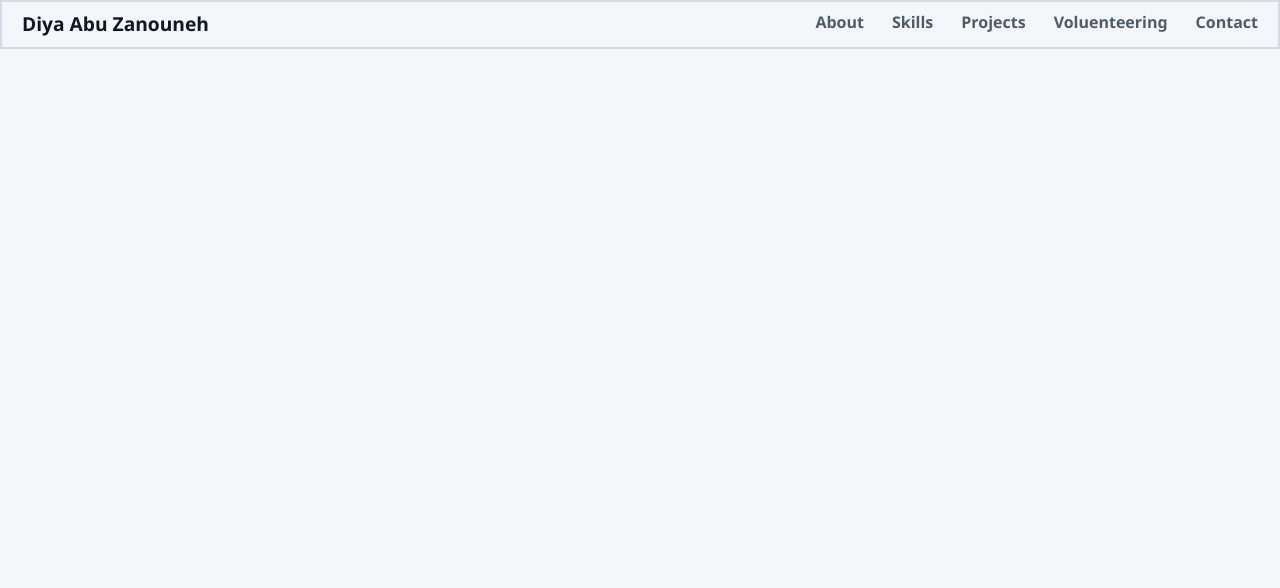
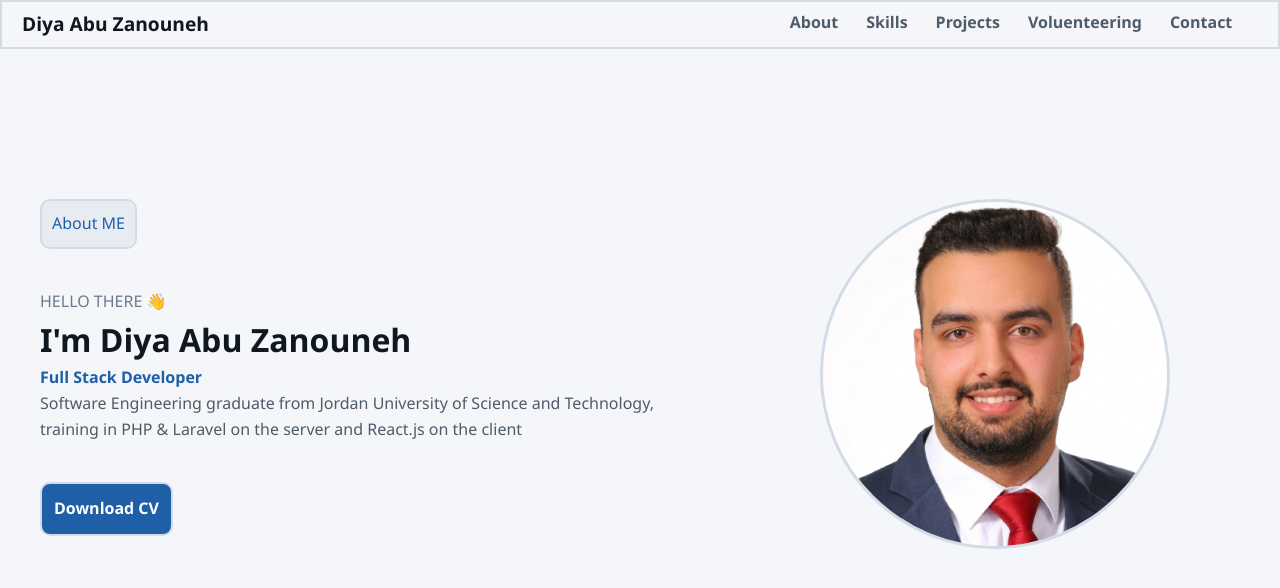
Before and after one commit to DiyaAbuZanouneh/Portfolio-Project, a plain HTML site: page index.html in a window 1280 px wide. Drawn offline with Linux system fonts and the light colour scheme.

Commit message:
Complete the Hero Section

```diff
--- a/css/style.css
+++ b/css/style.css
@@ -6,23 +6,34 @@
 
 /* Variables */
 :root {
- --bg:#F4F6F9; /* For Background Color */
- --border:#D3DCE6;  /* For Border */
- --text:#0F1720; /* For Main Text */
- --text-2:#4E5B69; /* For Secondary Text */
- --text-3:#6B7A8C; /* For Footer + Hello There Text */
- --accent:#1E5FA8; /* For Buttons */
- --accent-hover:#164A85; /* For Buttons Hover */
- --accent-ink:#ffffff; /* For Any Text Background Blue */
- --focus:#A8C8EA; /* For Card Focus */
+  --bg: #f4f6f9; /* For Background Color */
+  --surface: #e7ecf2; /* For Background Cards */
+  --border: #d3dce6; /* For Border */
+  --text: #0f1720; /* For Main Text */
+  --text-2: #4e5b69; /* For Secondary Text */
+  --text-3: #6b7a8c; /* For Footer + Hello There Text */
+  --accent: #1e5fa8; /* For Buttons */
+  --accent-hover: #164a85; /* For Buttons Hover */
+  --accent-ink: #ffffff; /* For Any Text Background Blue */
+  --focus: #a8c8ea; /* For Card Focus */
+}
+
+/* Html */
+html {
+    scroll-behavior: smooth;
 }
 
 /* Body */
 body {
   background: var(--bg);
   color: var(--text);
-    font-family: 'Segoe UI', Tahoma, Geneva, Verdana, sans-serif;
+  font-family: "Segoe UI", Tahoma, Geneva, Verdana, sans-serif;
   line-height: 1.3;
+}
+
+/* Section */
+section {
+  margin-top: 150px;
 }
 
 /* Header Section */
@@ -43,7 +54,7 @@ body {
   justify-content: space-between;
   gap: 28px;
   list-style-type: none;
-    margin: 10px 20px;
+  margin: 10px 4cap;
   font-weight: 600;
 }
 
@@ -51,10 +62,110 @@ body {
   text-decoration: none;
   color: var(--text-2);
   display: inline-block;
-    transition: transform 0.3s ease, color 0.3s ease;
+  transition:
+    transform 0.3s ease,
+    color 0.3s ease;
 }
 
 .links:hover {
-    transform:  translateY(-4px);
+  transform: translateY(-4px);
   color: var(--accent);
 }
+
+/* Main Section */
+.main-site {
+  margin: 10px 40px;
+}
+
+/* Hero Section */
+.hero-site {
+  display: flex;
+  justify-content: space-between;
+}
+
+.hero-img {
+  display: inline-block;
+}
+
+.hero-img img {
+  width: 350px;
+  height: 350px;
+  border-radius: 50%;
+  object-fit: cover;
+  margin-right: 70px;
+  border: 3px solid var(--border);
+  transition:
+    transform 0.2s ease,
+    border-color 0.2s ease;
+}
+
+.hero-img img:hover {
+  transform: translateY(-4px);
+  border-color: var(--accent);
+  cursor: pointer;
+}
+
+.hero-description {
+  display: flex;
+  flex-direction: column;
+  gap: 40px;
+  line-height: 1.6;
+}
+
+.hero-title p {
+  color: var(--accent);
+  background: var(--surface);
+  display: inline-block;
+  padding: 10px;
+  border: var(--border) solid 2px;
+  border-radius: 10px;
+  transition:
+    transform 0.2s ease,
+    border-color 0.2s ease;
+}
+
+.hero-title p:hover {
+  transform: translateY(-4px);
+  border-color: var(--accent);
+  cursor: pointer;
+}
+
+.hello-there {
+  color: var(--text-3);
+}
+
+.name {
+  color: var(--text);
+  font-weight: 600;
+  font-size: xx-large;
+}
+
+.web {
+  color: var(--accent);
+  font-weight: 600;
+}
+
+.major {
+  color: var(--text-2);
+}
+
+.hero-btn a {
+  display: inline-block;
+  border: 2px solid var(--border);
+  border-radius: 10px;
+  padding: 12px;
+  color: var(--accent-ink);
+  background: var(--accent);
+  font-weight: 600;
+  text-decoration: none;
+  transition:
+    transform 0.3s ease,
+    background 0.3s ease;
+}
+
+.hero-btn a:hover {
+    transform: translateY(-4px);
+    background: var(--accent-hover);
+}
+
+/* Technical Skills & Tools Section */
--- a/index.html
+++ b/index.html
@@ -35,5 +35,41 @@
     <!-- The end -->
 
     <!-- Main -->
+    <main class="main-site">
+      <!-- Hero Section -->
+      <section class="hero-site" id="about">
+        <!-- Left side (Text+Button) -->
+        <div class="hero-description">
+          <!-- Title -->
+          <div class="hero-title">
+            <p>About ME</p>
+          </div>
+          <!-- Description -->
+          <div class="description">
+            <p class="hello-there">HELLO THERE 👋</p>
+            <p class="name">I'm Diya Abu Zanouneh</p>
+            <p class="web">Full Stack Developer</p>
+            <p class="major">
+              Software Engineering graduate from Jordan University of Science
+              and Technology, <br />
+              training in PHP & Laravel on the server and React.js on the client
+            </p>
+          </div>
+
+          <!-- Download CV Button -->
+          <div class="hero-btn">
+            <a href="assets/DiyaAbuzanouneh.pdf">Download CV</a>
+          </div>
+        </div>
+
+        <!-- Right side (img) -->
+        <div class="hero-img">
+          <img src="assets/myphoto2.jpg" alt="Diya Abu Zanouneh" />
+        </div>
+      </section>
+      <!-- The end -->
+
+      <!-- Technical Skills & Tools Section -->
+    </main>
   </body>
 </html>
```
Also changed, not shown: assets/myphoto2.jpg (added), 1 other file. Lines whose indentation alone changed are shown as unchanged.
